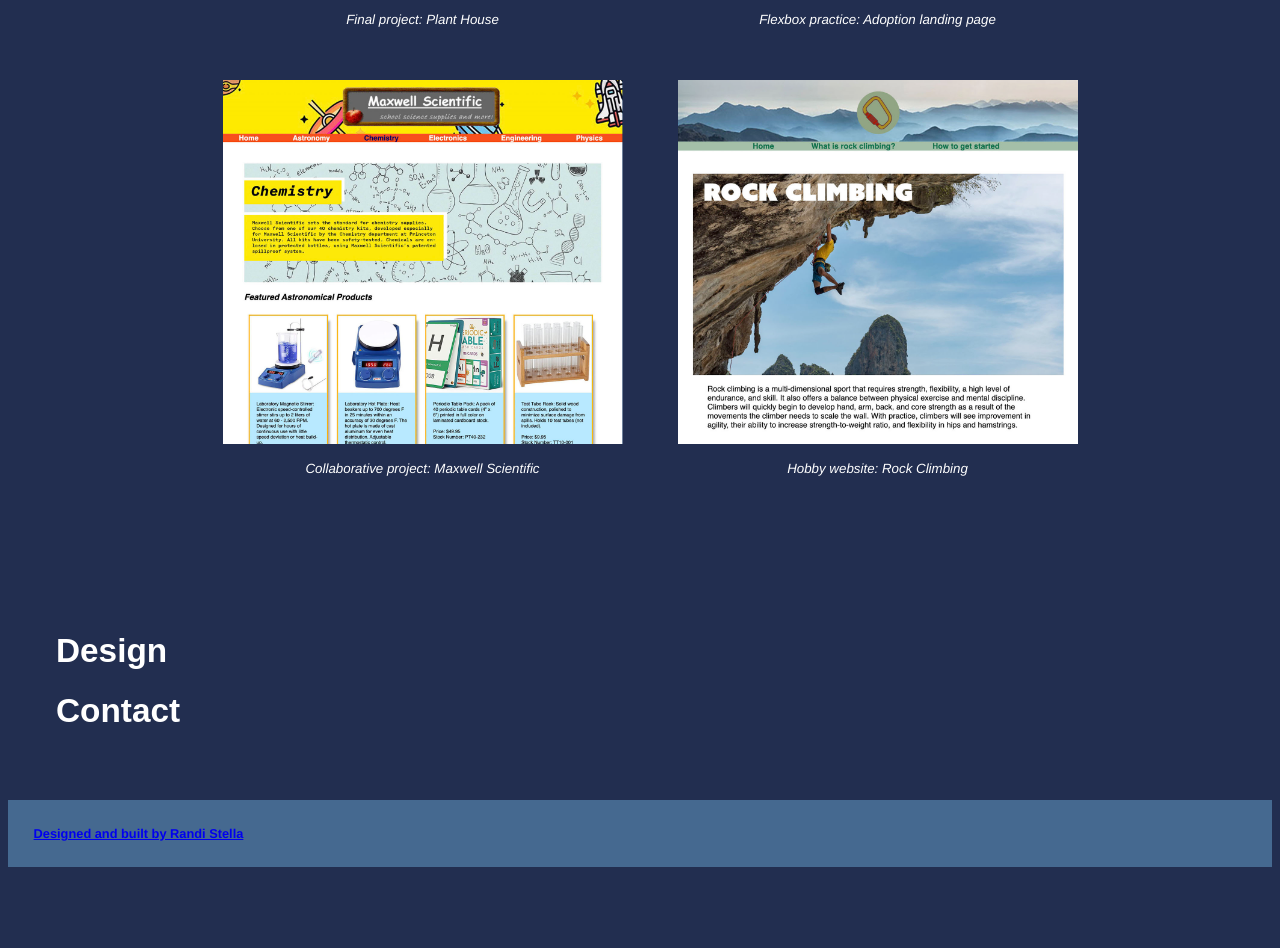
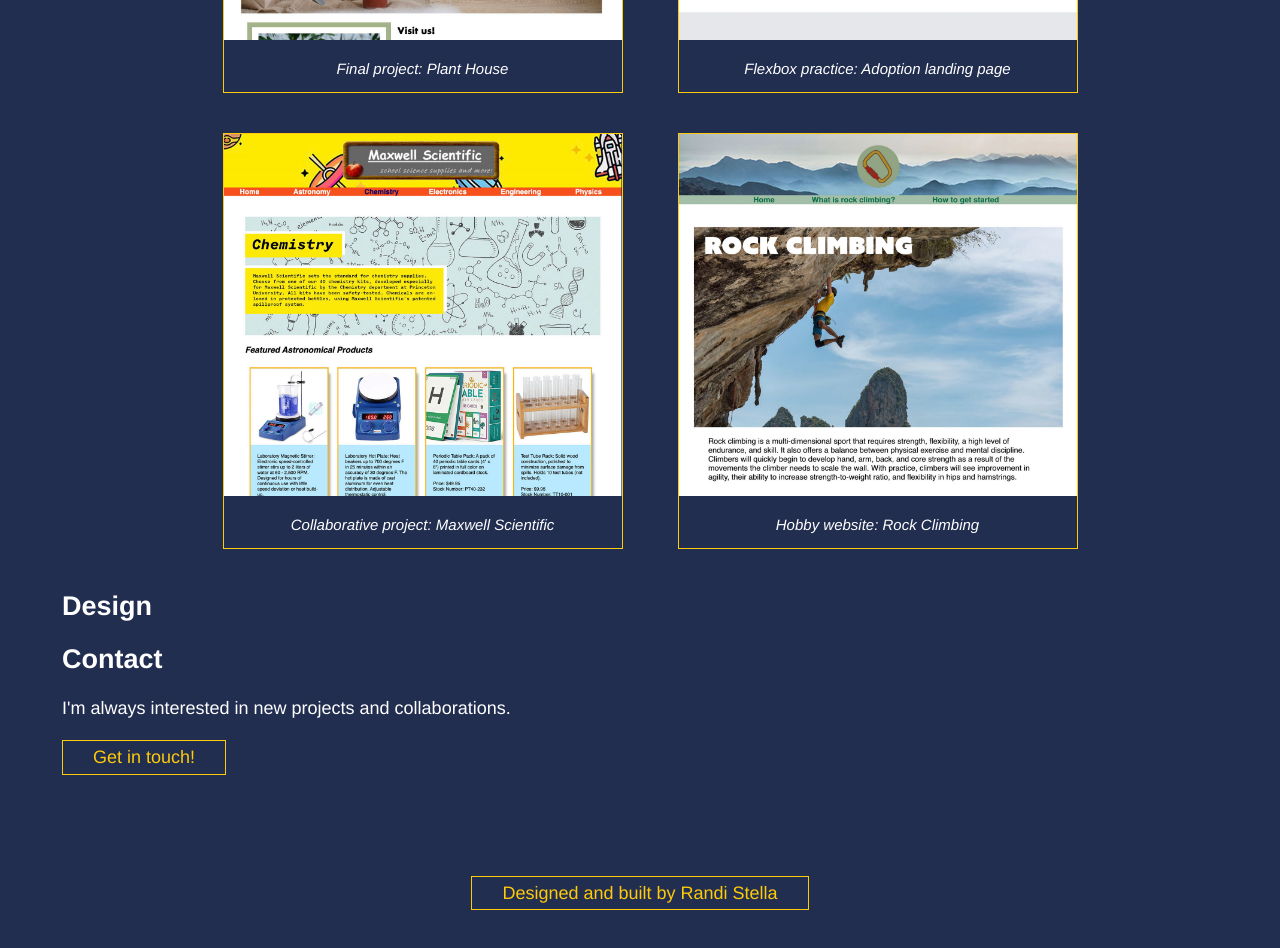
Before and after one commit to randistella/personal-website, a plain HTML site: page index.html in a window 1280 px wide. Shown: the part 720-1668 px from the top of the page. Before the commit the page ends 1595 px from the top, so only its background shows below. Drawn offline with Linux system fonts and the light colour scheme.

Commit message:
button and link updates

```diff
--- a/index.html
+++ b/index.html
@@ -9,6 +9,7 @@
 </head>
 
 <body>
+<div class="sticky">
 <div class="topnav" id="myTopnav">
     <a href="assets/resume.pdf" class="resume">Resume</a>
   <a href="#projects">Projects</a>
@@ -17,6 +18,7 @@
   <a href="javascript:void(0);" class="icon" onclick="myFunction()">
     <i class="fa fa-bars"></i>
   </a>
+</div>
 </div>
 
 <script>
@@ -33,35 +35,38 @@ function myFunction() {
         <h1><img src="assets/wave.svg.png" style="width:25px;height:25px"/>  Hi, I'm Randi Stella.<br>
             I'm a web developer, designer, and artist.</h1>
 
-            My background is in photography, printmaking, and graphic design. I have been programming for about a year. My skillset includes HTML/CSS and Adobe Suite. I'm learning JavaScript, XML, and Typescript. I am currently attending College of Dupage, studying web development and live in Chicago.
+            My background is in photography, printmaking, and graphic design. I have been programming for about a year. My skillset includes HTML/CSS and Adobe Suite. I'm learning JavaScript, XML, and Typescript. I am currently attending College of Dupage where I'm studying web development. I live in Chicago.
 
-        <h1 id="projects">Projects</h1>
+        <h2 id="projects">Projects</h2>
         <div class='photo-grid-container'>
             <div class='photo-grid'>
                 <div class='photo-grid-item'>
-                    <a href="https://randistella.github.io/plant-house/"><img class="photo" src="assets/planthouse2.jpg" alt="plant house"/></a>
-                    <p class="project_info">Final project: Plant House</p>
+                    <div class="wrapper"><a href="https://randistella.github.io/plant-house/"><img class="photo" src="assets/planthouse2.jpg" alt="plant house"/></a>
+                    <p class="project_info">Final project: Plant House</p></div>
                 </div>
                 <div class='photo-grid-item'>
-                    <a href="https://randistella.github.io/odin-landing-page/"><img class="photo" src="assets/adoption.jpg" alt="dog adoption"/></a>
-                    <p class="project_info">Flexbox practice: Adoption landing page</p>
+                    <div class="wrapper"><a href="https://randistella.github.io/odin-landing-page/"><img class="photo" src="assets/adoption.jpg" alt="dog adoption"/></a>
+                    <p class="project_info">Flexbox practice: Adoption landing page</p></div>
                 </div>
                 <div class='photo-grid-item'>
-                    <a href="https://randistella.github.io/Maxwell_Scientific/"><img class="photo" src="assets/maxwell.jpg" alt="maxwell"/></a>
-                    <p class="project_info">Collaborative project: Maxwell Scientific</p>
+                    <div class="wrapper"><a href="https://randistella.github.io/Maxwell_Scientific/"><img class="photo" src="assets/maxwell.jpg" alt="maxwell"/></a>
+                    <p class="project_info">Collaborative project: Maxwell Scientific</p></div>
                 </div>
                 <div class='photo-grid-item'>
-                    <a href="https://randistella.github.io/hobby_climbing/index.html"><img class="photo" src="assets/climbing.jpg" alt="climbing"/></a>
-                    <p class="project_info">Hobby website: Rock Climbing</p>
+                    <div class="wrapper"><a href="https://randistella.github.io/hobby_climbing/index.html"><img class="photo" src="assets/climbing.jpg" alt="climbing"/></a>
+                    <p class="project_info">Hobby website: Rock Climbing</p></div>
                 </div>
             </div>
         </div>
-        <h1 id="design">Design</h1>
+        <h2 id="design">Design</h2>
 
-        <h1 id="contact">Contact</h1>
+        <h2 id="contact">Contact</h2>
+        I'm always interested in new projects and collaborations.<br><br>
+
+        <a href="mailto:randinicolestella@gmail.com"><button class="button">Get in touch!</button></a>
 
     </main>
-    <footer><a href="https://github.com/randistella/personal-website">Designed and built by Randi Stella</a></footer>
+    <footer><span class="footertxt"><a href="https://github.com/randistella/personal-website">Designed and built by Randi Stella</a></span></footer>
 
 	</body>
 	</html>
--- a/website.css
+++ b/website.css
@@ -12,7 +12,7 @@
 .topnav a {
     float: left;
     display: block;
-    color: #f2f2f2;
+    color: white;
     text-align: center;
     padding: 14px 16px;
     text-decoration: none;
@@ -47,17 +47,17 @@
 body {
     font-family: PT Sans Pro Caption, Helvetica, sans-serif;
     background-color: #222E50;
+    font-size: large;
 }
 
 h1 {
-    font-family: PT Sans, sans-serif;
+    font-family: PT Sans, Helvetica, sans-serif;
     font-size: 25pt;
 }
 
-.textmedium
-
-.textsmall
-
+.center {
+    text-align: center;
+}
 
 #wrapper {
     background-color: #222E50;
@@ -81,18 +81,58 @@ main {
 }
 
 footer {
-    background-color: #456990;
-	font-size: .8em;
-	text-align: left;
-    padding: 2em;
-    font-weight: 600;
+    background-color: #222E50;
+	text-align: center;
+    padding: 3em;
 }
+
+.footertxt a:link, a:visited {
+    font-family: PT Sans Pro Caption, Helvetica, sans-serif;
+    border-style: solid;
+    border-width: thin;
+    border-color: #FFCA0A;
+    color: #FFCA0A;
+    background-color: #222E50;
+    padding: 6px 30px;
+    text-decoration: none;
+
+}
+
+.footertxt a:hover {
+    font-family: PT Sans Pro Caption, Helvetica, sans-serif;
+    border-style: solid;
+    border-width: thin;
+    border-color: #FFCA0A;
+    color: #222E50;
+    padding: 6px 30px;
+    background-color: #FFCA0A;
+}
+
+.button {
+    font-family: PT Sans Pro Caption, Helvetica, sans-serif;
+    border-style: solid;
+    border-width: thin;
+    border-color: #FFCA0A;
+    color: #FFCA0A;
+    padding: 6px 30px;
+    background-color: #222E50;
+    font-size: large;
+}
+
+.button:hover {
+    font-family: PT Sans Pro Caption, Helvetica, sans-serif;
+    border-style: solid;
+    border-width: thin;
+    border-color: #222E50;
+    color: #222E50;
+    background-color: #FFCA0A;
+    padding: 6px 30px; }
 
 
 /*photo grid*/
 .photo-grid-container {
     align-items: center;
-    padding-bottom: 120px;
+    padding: 20px;
   }
 
 .photo-grid {
@@ -112,6 +152,10 @@ p.project_info {
     text-align: center;
     font-style: italic;
     font-size: smaller;
+}
+
+.wrapper {
+    border: thin solid #FFCA0A;
 }
 
 /*RESPOSIVE CSS BELOW*/
```
